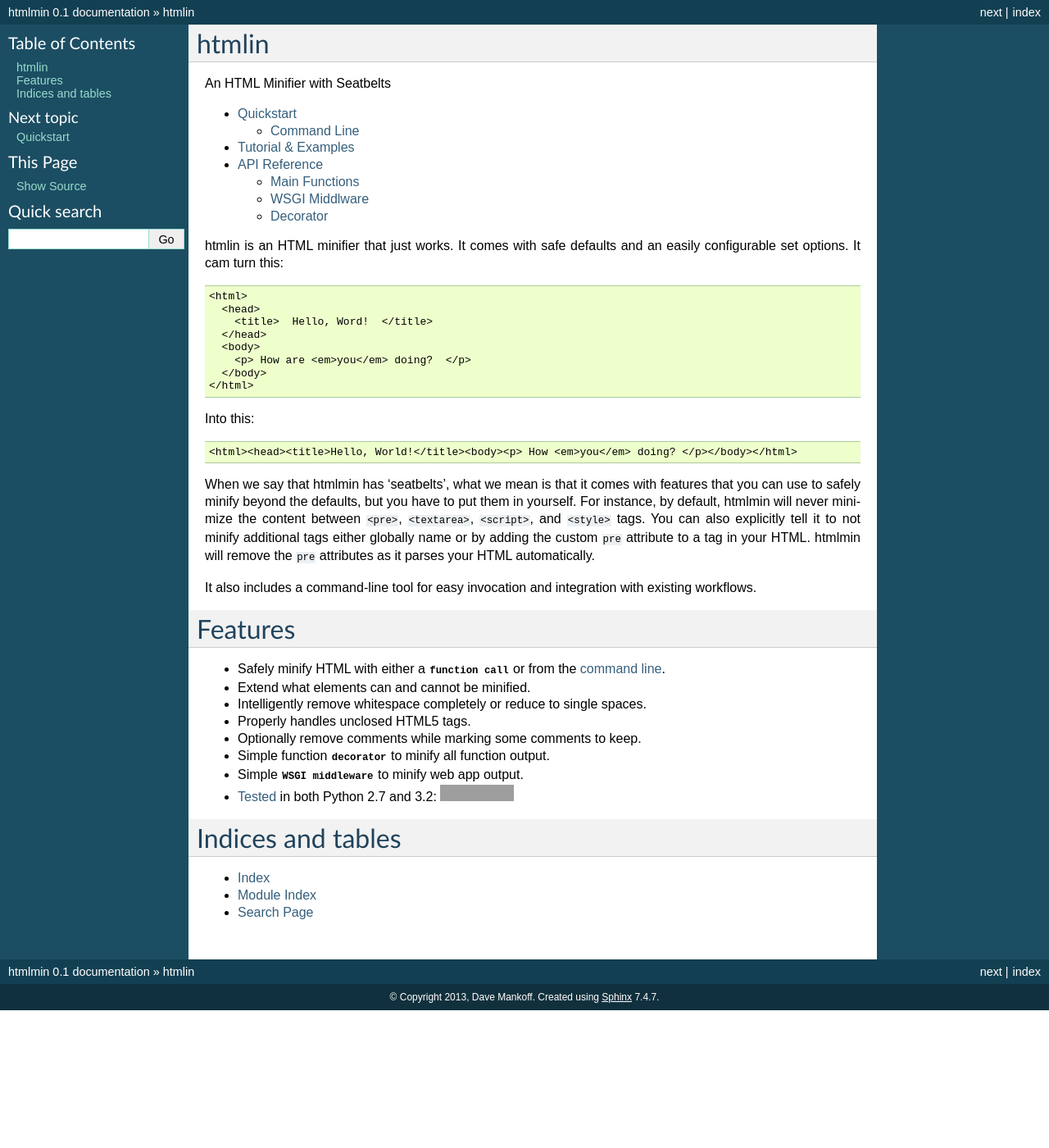
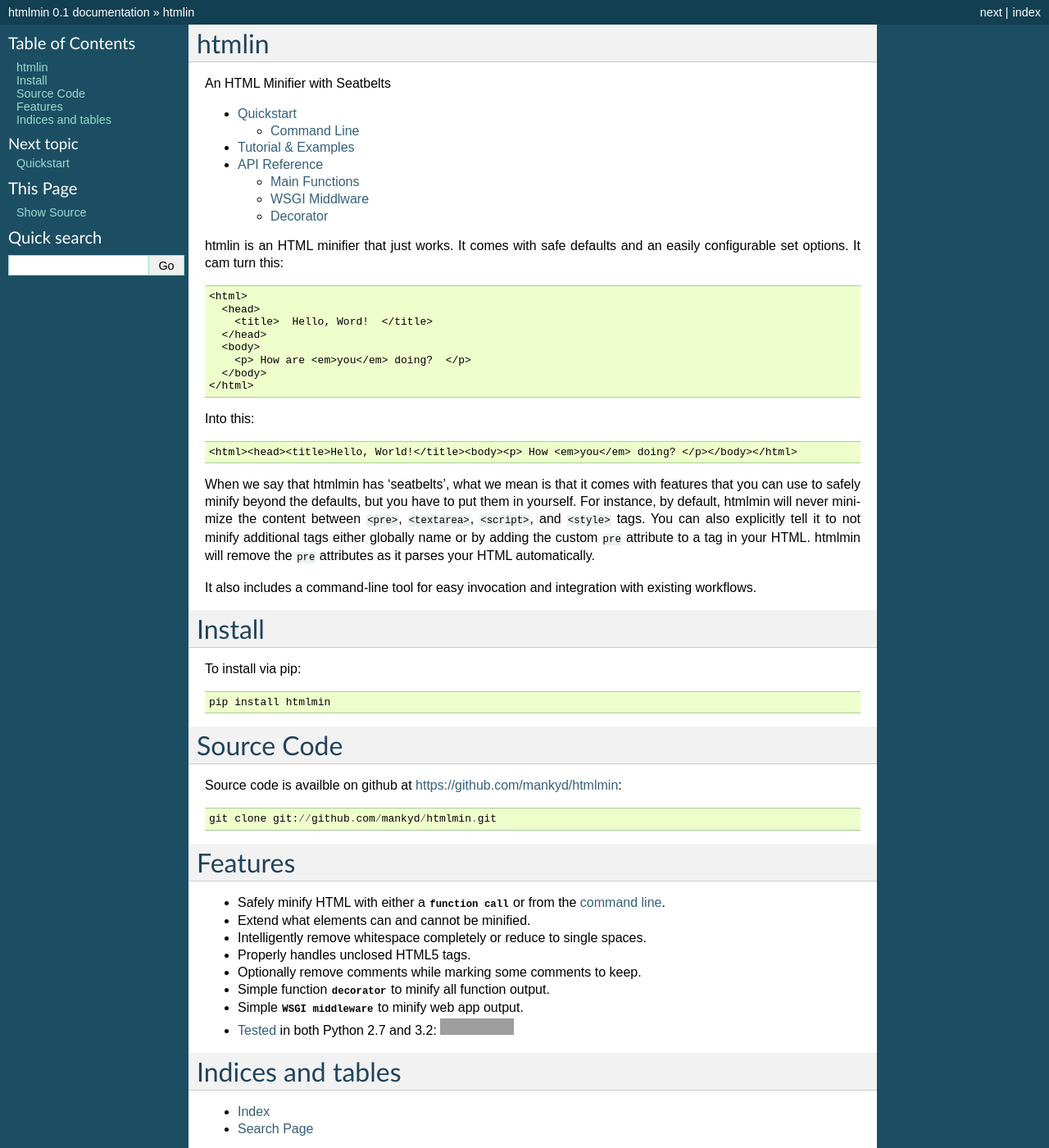
Before and after one commit to mankyd/htmlmin, a Sphinx documentation site: the page built from docs/index.rst, in a window 1280 px wide and 1400 px high. Shown: the whole window at 82% size. Built offline with Sphinx 7.4.7, drawn with Linux system fonts in a browser that asks for light colours; grey boxes are pictures that could not be loaded.

```diff
--- a/docs/index.rst
+++ b/docs/index.rst
@@ -41,6 +41,21 @@ will remove the ``pre`` attributes as it parses your HTML automatically.
 It also includes a command-line tool for easy invocation and integration with
 existing workflows.
 
+Install
+=======
+
+To install via pip::
+
+  pip install htmlmin
+
+Source Code
+===========
+
+Source code is availble on github at
+`https://github.com/mankyd/htmlmin <https://github.com/mankyd/htmlmin>`_::
+
+  git clone git://github.com/mankyd/htmlmin.git
+
 Features
 ========
 
```
Also changed, not shown: other parts of docs/index.rst (+0 -1 lines), README.md (+4 -0 lines).
